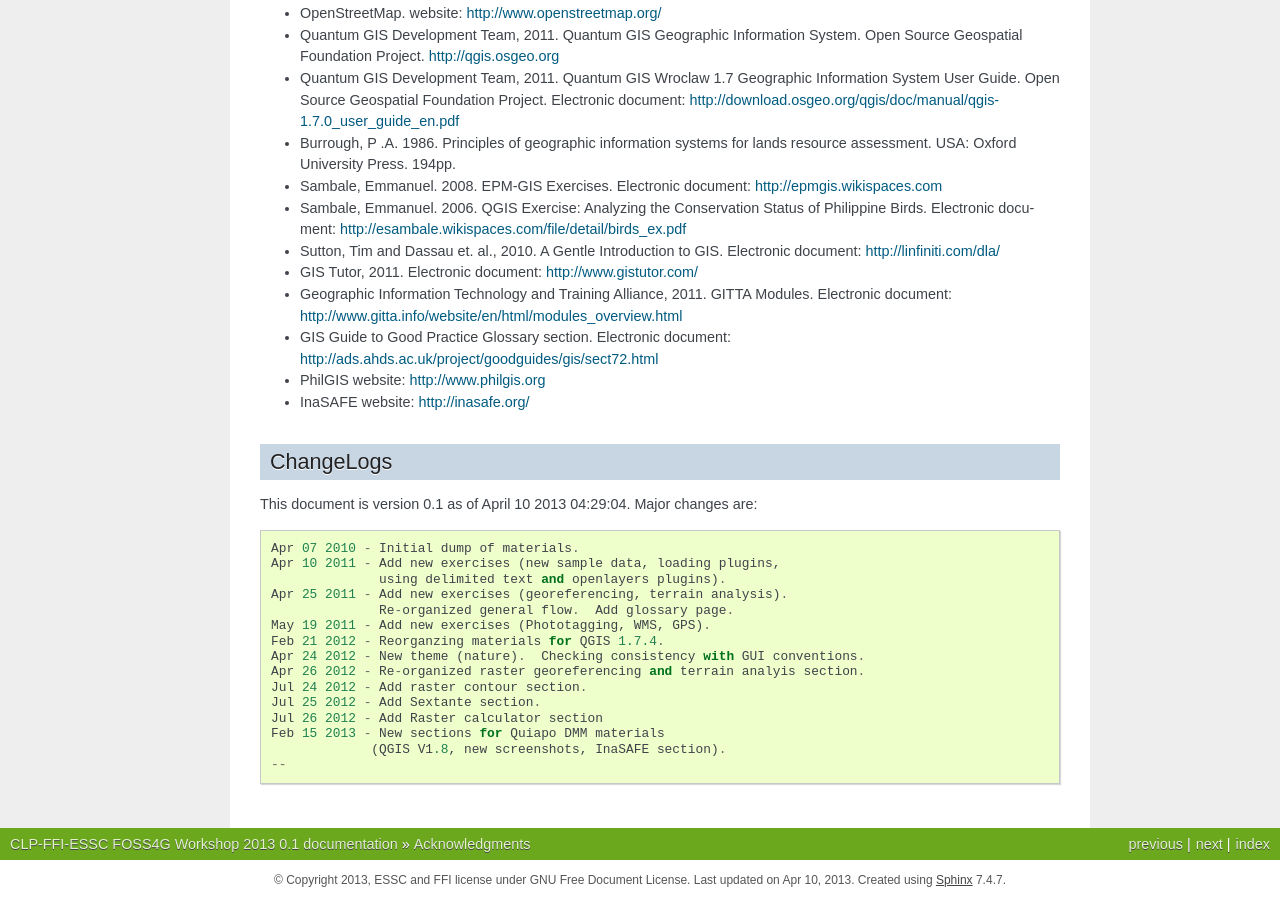
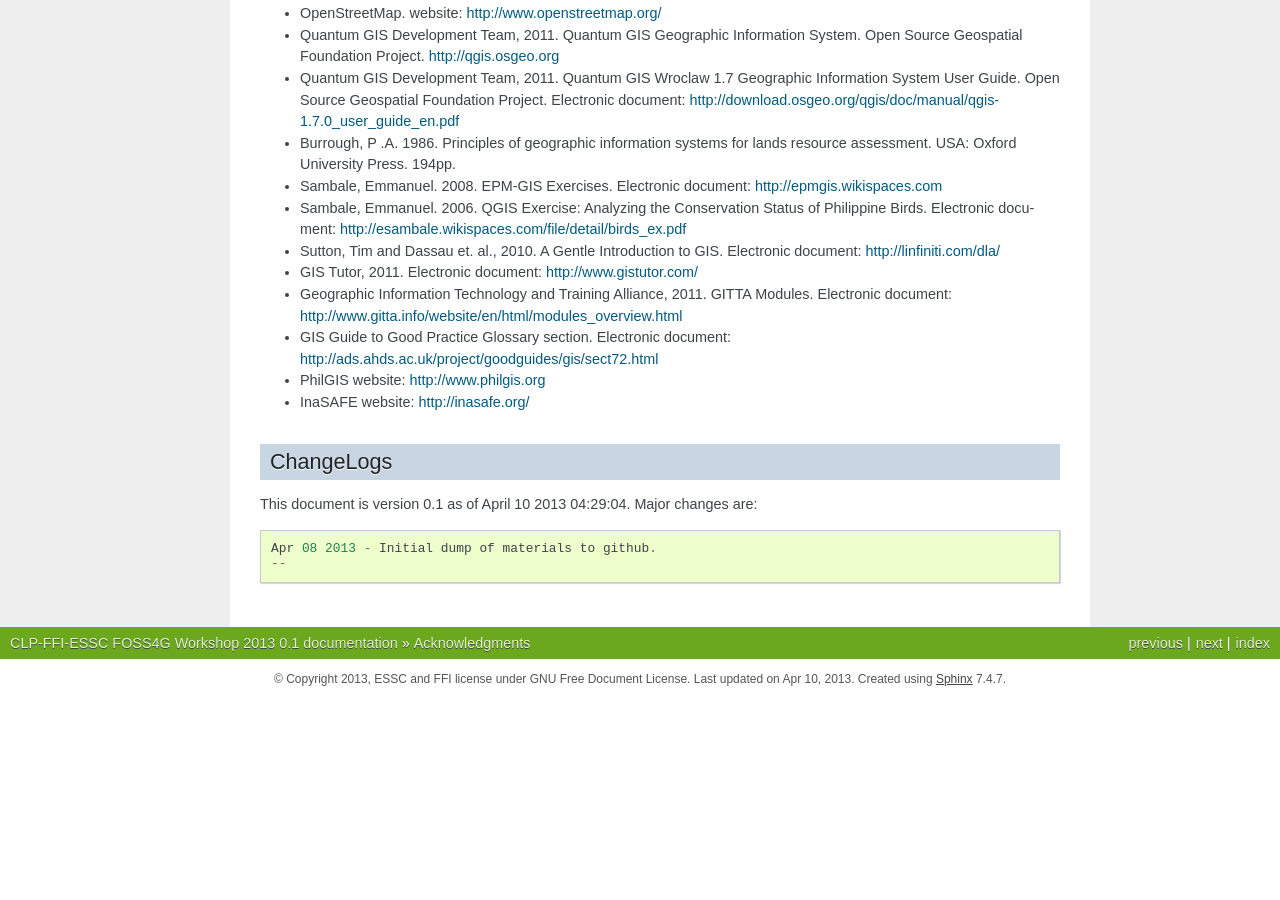
Before and after one commit to essc/clp_foss4g_workshop, a Sphinx documentation site: the page built from source/references.rst, in a window 1280 px wide and 900 px high, scrolled down 628 px. Built offline with Sphinx 7.4.7, drawn with Linux system fonts in a browser that asks for light colours; formulas are drawn with MathJax 3; after the commit the page ends 1327 px from its top, so only the background shows below that.

Commit message:
Update log.txt
remove old logs

```diff
--- a/source/log.txt
+++ b/source/log.txt
@@ -1,15 +1,2 @@
-Apr 07 2010 - Initial dump of materials.
-Apr 10 2011 - Add new exercises (new sample data, loading plugins,
-              using delimited text and openlayers plugins).
-Apr 25 2011 - Add new exercises (georeferencing, terrain analysis).
-              Re-organized general flow.  Add glossary page.
-May 19 2011 - Add new exercises (Phototagging, WMS, GPS).
-Feb 21 2012 - Reorganzing materials for QGIS 1.7.4.
-Apr 24 2012 - New theme (nature).  Checking consistency with GUI conventions.
-Apr 26 2012 - Re-organized raster georeferencing and terrain analyis section.
-Jul 24 2012 - Add raster contour section.
-Jul 25 2012 - Add Sextante section.
-Jul 26 2012 - Add Raster calculator section
-Feb 15 2013 - New sections for Quiapo DMM materials
-             (QGIS V1.8, new screenshots, InaSAFE section).
+Apr 08 2013 - Initial dump of materials to github.
 --
```
